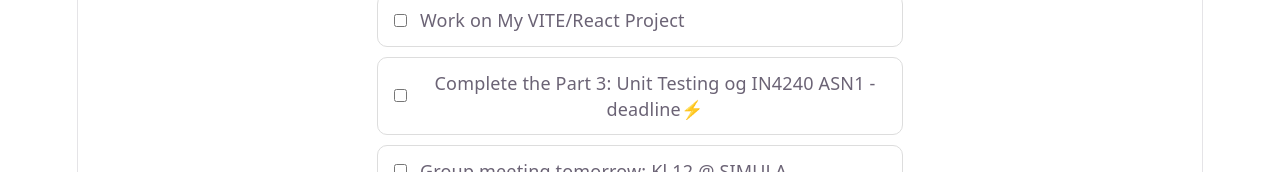
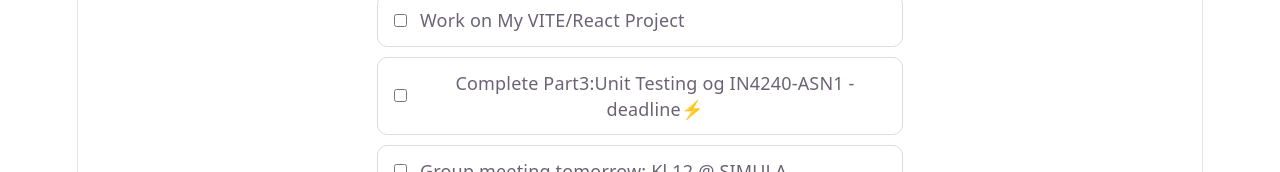
Before and after one commit to sirin-koca/what-to-do-today, a React (Vite) app: page / in a window 1280 px wide. Shown: the part 345-517 px from the top of the page. Built offline with nearby package versions, Linux system fonts and the light colour scheme.

Commit message:
update app

```diff
--- a/src/App.jsx
+++ b/src/App.jsx
@@ -13,7 +13,7 @@ function App() {
     /*   { id: 1, title: "Study React", completed: false }, */
 
     { id: 1, title: "Work on My VITE/React Project", completed: false },
-    { id: 2, title: "Complete the Part 3: Unit Testing og IN4240 ASN1 - deadline⚡"},
+    { id: 2, title: "Complete Part3:Unit Testing og IN4240-ASN1 - deadline⚡"},
     { id: 3, title: "Group meeting tomorrow: Kl.12 @ SIMULA"},
     { id: 4, title: "Walk with Maya `♡´"},
     { id: 5, title: "Shopping & cooking"},
```
